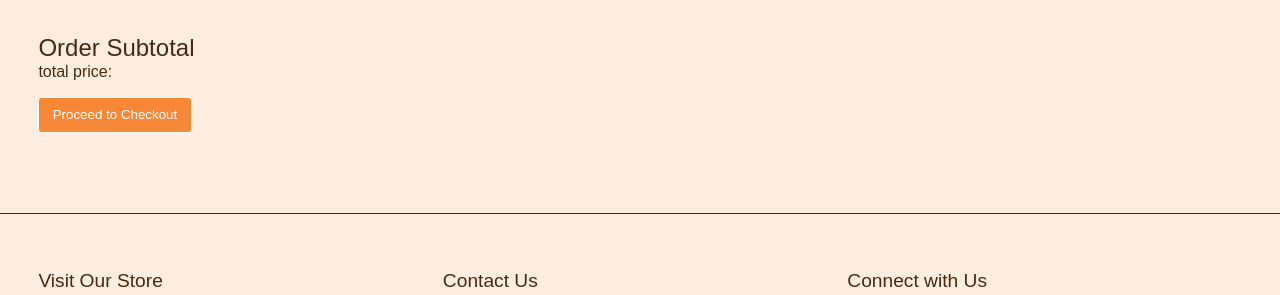
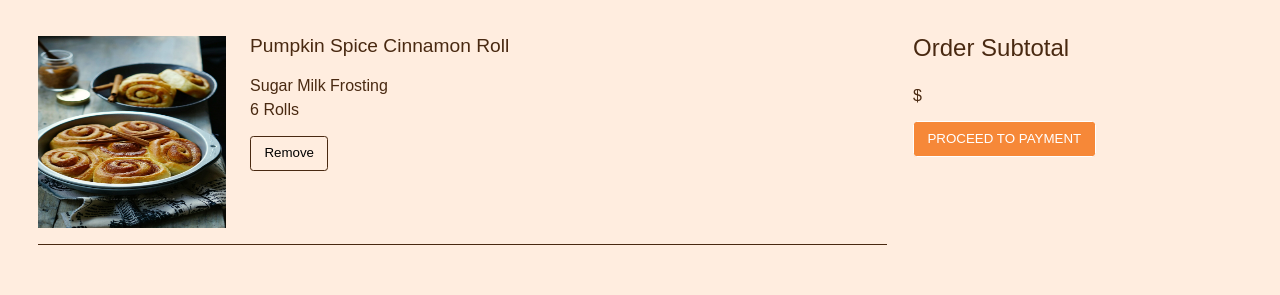
Before and after one commit to rachelwtlee/homework5, a plain HTML site: page homework_6/cart.html in a window 1280 px wide. Shown: the part 164-459 px from the top of the page. Drawn offline with Linux system fonts and the light colour scheme.

Commit message:
Cart page formatted

```diff
--- a/homework_6/cart.html
+++ b/homework_6/cart.html
@@ -71,22 +71,24 @@
     <body>
       <div class="gridFive">
         <h1 id="aboutText">Cart</h1>
-        <div class="clear"></div>
-<!-- CART TENTATIVE -->
-        <!-- <main>
-           <h4>Cart</h4> -->
-            <div><span id="cart"></span>
+          <div id="cart">
+            <img id="cartImg" src="images/pumpkin.jpg">
+            <div id="cardGrow">
+              <h3>Pumpkin Spice Cinnamon Roll</h3>
+              <p>Sugar Milk Frosting</p>
+              <p>6 Rolls</p>
+              <a onmouseover="buttonHover();" onmouseout="buttonOut();" href="">
+                <button id="pumpkin" class="button"><p>Remove</p></button></a>
+            </div>
+            <!-- <img class="svg" src="images/x.svg"> -->
+          </div>
 
-                <div class="separator"></div>
-            </div>
-            <div id="priceSection">
+          <div id="priceSection">
             <h2 id="priceName">Order Subtotal</h2>
-            <p id="priceAdd">total price: <span id="price"></span></p>
-            <a onmouseover="primaryHover();" onmouseout="primaryOut();" href="#"><button class="buttonPrimary" id="primary"><p>Proceed to Checkout</p></button></a>
-            </div>
-
-        <!-- </main> -->
-    </div>
+            <p id="priceAdd"><span id="price">$</span></p>
+            <a onmouseover="primaryHover();" onmouseout="primaryOut();" href="#"><button class="buttonPrimary" id="primary"><p>PROCEED TO PAYMENT</p></button></a>
+          </div>
+        </div>
     </body>
 
     <div class="clear"></div>
--- a/homework_6/css/style.css
+++ b/homework_6/css/style.css
@@ -20,6 +20,7 @@ h2 {
 h3 {
     font-family: 'Covik Sans Medium', sans-serif;
     font-size: 1.2em;
+    padding-bottom: 1em;
 }
 
 p {
@@ -178,7 +179,13 @@ nav ul ul li:hover ul {
   padding-bottom: 1em;
 }
 
-.productImg img, .about img, .about2 img {
+#cartImg {
+  width: 25vh;
+  height: 15vw;
+  padding-right: 1.5em;
+}
+
+#cartImg img, .productImg img, .about img, .about2 img {
   width: 100%;
   height: 100%;
   object-fit: cover;
@@ -205,7 +212,7 @@ nav ul ul li:hover ul {
   overflow-y: scroll;
 }
 
-#pumpkinImg:nth-child(1) {
+#pumpkinImg:nth-child(1), #priceName {
     padding-bottom: 1em;
 }
 
@@ -279,6 +286,17 @@ button.button a, #pumpkinShop h3, #pumpkinShop p, #pumpkinShop, #pumpkinShop a {
   border: 1px solid white;
 }
 
+#cart {
+  border-bottom: 1px solid #492911;
+  display: flex;
+  grid-column: 1/4;
+  padding-bottom: 1em;
+}
+
+#cardGrow {
+  width: 80%;
+}
+
 /* FOOTER */
 footer {
   margin-top: 5em;
--- a/homework_6/js/script.js
+++ b/homework_6/js/script.js
@@ -1,4 +1,5 @@
-var quantity= ["1 roll", "6 rolls", "12 rolls"];
+var cart = [];
+var cartItem = 0;
 
 //INITIAL CONSTRUCTOR FUNCTION WITH GLAZE AND QUANTITY INPUTS, STORES INPUTS
 function selectedRoll(glaze, quantity, price) {
@@ -80,6 +81,17 @@ function pumpkinQuantity(){
     document.getElementById("price").textContent = selectedRoll.price; //update price
 }
 
+function addCart() {
+    cart.push([selectedRoll.glaze, selectedRoll.quantity, selectedRoll.price]); //pushes glaze, quantity and price to empty array for storage
+    cartItem = cart.length; //updates length
+    document.getElementById("cartNumber").textContent = cartItem; //populates new cart item number
+    console.log(cart);
+
+// PUSH CART AND CART LENGTH TO LOCAL STORAGE
+    localStorage.setItem("cart", JSON.stringify(cart));
+    localStorage.setItem("cartLength", JSON.stringify(cart.length));
+}
+
 //BUTTON HOVER STYLING
 function buttonHover() {
     document.getElementById("pumpkin").style.background = "#F68838";
```
Also changed, not shown: homework_6/pumpkin.html (+2 -2 lines), homework_6/images/x.svg (added), 2 other files.
